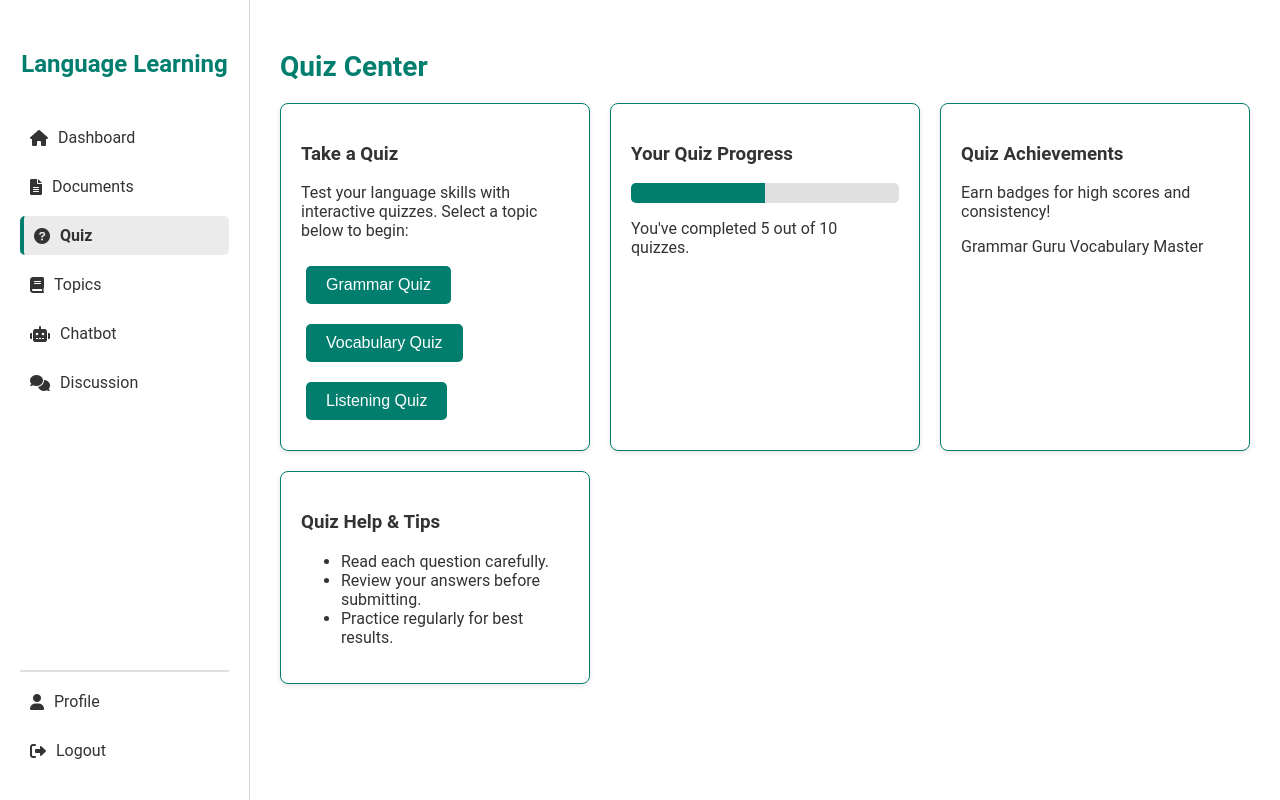
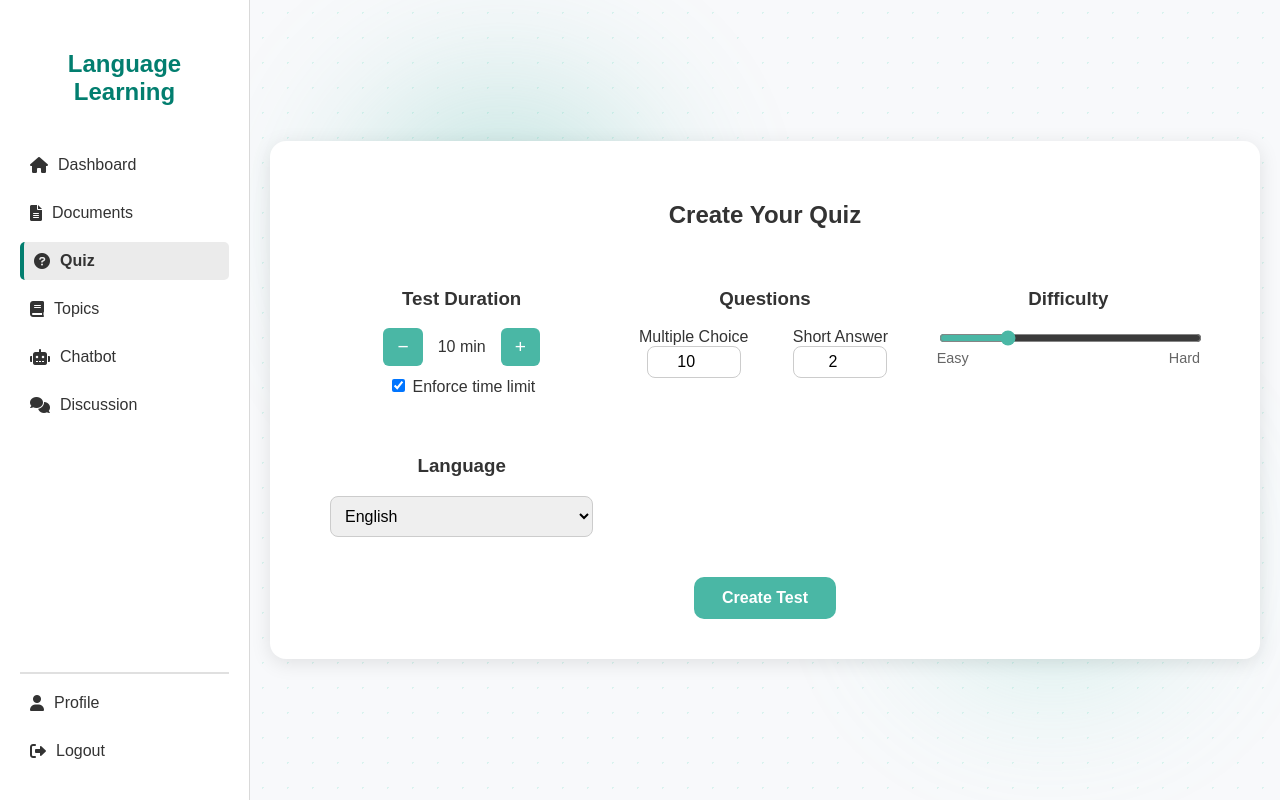
Before and after one commit to mohamedelziat50/language-learning-chatbot-MIU, a PHP site: page /app/views/student/quiz.php in a window 1280 px wide. Run offline with PHP 8.4, Linux system fonts and the light colour scheme.

Commit message:
Adding quiz page to student
Create quiz page that allows users to set quiz duration, question types, difficulty level, and language before generating a quiz. The page includes a countdown timer, and submit button to simulate quiz creation and submission.

```diff
--- a/app/views/student/quiz.php
+++ b/app/views/student/quiz.php
@@ -1,45 +1,200 @@
 <!DOCTYPE html>
 <html lang="en">
 <head>
-    <meta charset="UTF-8">
-    <meta name="viewport" content="width=device-width, initial-scale=1.0">
-    <title>Quiz</title>
-    <link rel="stylesheet" href="../../../public/css/student/student.css">
+  <meta charset="UTF-8" />
+  <meta name="viewport" content="width=device-width, initial-scale=1.0" />
+  <title>Create Quiz</title>
+  <link rel="stylesheet" href="../../../public/css/student/student.css">
+  <link rel="stylesheet" href="/language-learning-chatbot-MIU/public/css/student/quiz.css">
 </head>
 <body>
-    <?php include '../partials/sidebar.php'; ?>
-    <div class="main-content">
-        <div class="header">Quiz Center</div>
-        <div class="card-container">
-            <div class="card">
-                <h3>Take a Quiz</h3>
-                <p>Test your language skills with interactive quizzes. Select a topic below to begin:</p>
-                <button class="button-primary">Grammar Quiz</button>
-                <button class="button-primary">Vocabulary Quiz</button>
-                <button class="button-primary">Listening Quiz</button>
+<?php include '../partials/sidebar.php'; ?>
+  <section class="quiz-settings">
+    <div class="settings-container">
+
+      <h1>Create Your Quiz</h1>
+
+      <div class="settings-grid">
+        <!-- Time -->
+        <div class="setting time">
+          <h3>Test Duration</h3>
+          <div class="duration-control">
+            <button id="decreaseTime">−</button>
+            <span id="timeDisplay">10 min</span>
+            <button id="increaseTime">+</button>
+          </div>
+          <label><input type="checkbox" id="enforceTime" checked> Enforce time limit</label>
+        </div>
+
+        <!-- Questions -->
+        <div class="setting questions">
+          <h3>Questions</h3>
+          <div class="question-types">
+            <div>
+              <label>Multiple Choice</label>
+              <input type="number" id="mcqCount" value="10" min="0" max="50">
             </div>
-            <div class="card">
-                <h3>Your Quiz Progress</h3>
-                <div class="progress-bar">
-                    <div class="progress" style="width: 50%;"></div>
-                </div>
-                <p>You've completed 5 out of 10 quizzes.</p>
+            <div>
+              <label>Short Answer</label>
+              <input type="number" id="shortCount" value="2" min="0" max="20">
             </div>
-            <div class="card">
-                <h3>Quiz Achievements</h3>
-                <p>Earn badges for high scores and consistency!</p>
-                <span class="badge">Grammar Guru</span>
-                <span class="badge">Vocabulary Master</span>
-            </div>
-            <div class="card">
-                <h3>Quiz Help & Tips</h3>
-                <ul>
-                    <li>Read each question carefully.</li>
-                    <li>Review your answers before submitting.</li>
-                    <li>Practice regularly for best results.</li>
-                </ul>
-            </div>
+          </div>
         </div>
+
+        <!-- Difficulty -->
+        <div class="setting difficulty">
+          <h3>Difficulty</h3>
+          <input type="range" id="difficultySlider" min="1" max="5" value="2">
+          <div class="difficulty-labels">
+            <span>Easy</span>
+            <span>Hard</span>
+          </div>
+        </div>
+
+        <!-- Language -->
+        <div class="setting language">
+          <h3>Language</h3>
+          <select id="languageSelect">
+            <option value="english">English</option>
+            <option value="french">French</option>
+            <option value="spanish">Spanish</option>
+            <option value="arabic">Arabic</option>
+          </select>
+        </div>
+      </div>
+
+      <button id="createBtn" class="create-btn">Create Test</button>
+
     </div>
+  </section>
+
+  <!-- Quiz Output Section -->
+  <section id="quizOutput" class="hidden">
+  <div class="quiz-container">
+    <div class="quiz-header">
+      <h2>Your Quiz</h2>
+      <div class="timer">
+        ⏱ <span id="timerDisplay">10:00</span>
+      </div>
+    </div>
+
+
+    <div class="question">
+      <p><strong>1.</strong> What does HTML stand for?</p>
+      <ul>
+        <li><input type="radio" name="q1"> HyperText Markup Language</li>
+        <li><input type="radio" name="q1"> Home Tool Markup Language</li>
+        <li><input type="radio" name="q1"> Hyperlinks and Text Markup Language</li>
+      </ul>
+    </div>
+
+    <div class="question">
+      <p><strong>2.</strong> Write a short note on CSS selectors.</p>
+      <textarea rows="4" placeholder="Your answer here..."></textarea>
+    </div>
+
+    <div class="submit-container">
+      <button id="submitQuiz" class="submit-btn">Submit Quiz</button>
+    </div>
+  </div>
+</section>
+
+  <!-- Loading Spinner -->
+  <div id="loadingSpinner" class="hidden">
+    <div class="spinner"></div>
+  </div>
+
+  <script>
+  // Duration control
+  let time = 10;
+  const timeDisplay = document.getElementById("timeDisplay");
+  document.getElementById("increaseTime").addEventListener("click", () => {
+    time += 5;
+    timeDisplay.textContent = `${time} min`;
+  });
+  document.getElementById("decreaseTime").addEventListener("click", () => {
+    if (time > 5) {
+      time -= 5;
+      timeDisplay.textContent = `${time} min`;
+    }
+  });
+
+  // Create test logic
+  const createBtn = document.getElementById("createBtn");
+  const loadingSpinner = document.getElementById("loadingSpinner");
+  const quizOutput = document.getElementById("quizOutput");
+  const quizSettings = document.querySelector(".quiz-settings");
+
+  createBtn.addEventListener("click", () => {
+    // Hide settings, show loader
+    quizSettings.classList.add("hidden");
+    quizOutput.classList.add("hidden");
+    loadingSpinner.classList.remove("hidden");
+
+    // Simulate loading delay (2 seconds)
+    setTimeout(() => {
+      loadingSpinner.classList.add("hidden"); // Hide loader
+      quizOutput.classList.remove("hidden");  // Show quiz
+      quizOutput.scrollIntoView({ behavior: "smooth" });
+    }, 2000);
+  });
+
+  function startTimer(duration) {
+    let timer = duration, minutes, seconds;
+    const display = document.getElementById("timerDisplay");
+    const interval = setInterval(() => {
+      minutes = parseInt(timer / 60, 10);
+      seconds = parseInt(timer % 60, 10);
+
+      minutes = minutes < 10 ? "0" + minutes : minutes;
+      seconds = seconds < 10 ? "0" + seconds : seconds;
+
+      display.textContent = `${minutes}:${seconds}`;
+
+      if (--timer < 0) {
+        clearInterval(interval);
+        alert("Time’s up! Submitting your quiz...");
+        submitQuiz();
+      }
+    }, 1000);
+  }
+
+  function submitQuiz() {
+    alert("Your quiz has been submitted successfully!");
+    location.reload(); // reset to start page for demo
+  }
+
+  const submitButton = document.getElementById("submitQuiz");
+  submitButton.addEventListener("click", submitQuiz);
+
+  // Update inside your existing setTimeout (after quizOutput shows)
+  createBtn.addEventListener("click", () => {
+    quizSettings.classList.add("hidden");
+    quizOutput.classList.add("hidden");
+    loadingSpinner.classList.remove("hidden");
+
+    setTimeout(() => {
+      loadingSpinner.classList.add("hidden");
+      quizOutput.classList.remove("hidden");
+      quizOutput.scrollIntoView({ behavior: "smooth" });
+
+      // Start timer (10 minutes = 600 seconds)
+      startTimer(600);
+    }, 2000);
+  });
+
+
+  // Handle answer selection visual
+document.querySelectorAll(".question li").forEach(option => {
+  option.addEventListener("click", () => {
+    const parent = option.closest("ul");
+    parent.querySelectorAll("li").forEach(li => li.classList.remove("selected"));
+    option.classList.add("selected");
+    option.querySelector("input").checked = true;
+  });
+});
+
+</script>
+
 </body>
 </html>
--- /dev/null
+++ b/public/css/student/quiz.css
@@ -0,0 +1,409 @@
+/* =============================
+   GLOBAL STYLES
+============================= */
+body {
+    background-color: #f8f9fb;
+    background-image: radial-gradient(#d9f3ef 1px, transparent 1px);
+    background-size: 25px 25px;
+    font-family: 'Poppins', sans-serif;
+    margin: 0;
+    padding: 0;
+    overflow-x: hidden;
+}
+
+body::-webkit-scrollbar {
+    display: none;
+}
+
+/* =============================
+   QUIZ SETTINGS SECTION
+============================= */
+.quiz-settings {
+    position: relative;
+    display: flex;
+    justify-content: center;
+    align-items: center;
+    min-height: 90vh;
+    padding: 40px 20px;
+}
+
+.settings-container {
+    background: #fff;
+    border-radius: 16px;
+    box-shadow: 0 4px 20px rgba(0, 0, 0, 0.1);
+    max-width: 900px;
+    width: 100%;
+    padding: 40px 60px;
+    text-align: center;
+}
+
+.settings-container h1 {
+    color: #333;
+    margin-bottom: 40px;
+}
+
+.settings-grid {
+    display: grid;
+    grid-template-columns: repeat(auto-fit, minmax(250px, 1fr));
+    gap: 40px;
+    margin-bottom: 40px;
+}
+
+/* --- Time Section --- */
+.time .duration-control {
+    display: flex;
+    justify-content: center;
+    align-items: center;
+    gap: 15px;
+    margin-bottom: 10px;
+}
+
+.duration-control button {
+    background: #4ab7a5;
+    color: #fff;
+    border: none;
+    padding: 8px 14px;
+    font-size: 1.2em;
+    border-radius: 6px;
+    cursor: pointer;
+    transition: background 0.3s;
+}
+
+.duration-control button:hover {
+    background: #3a9e8f;
+}
+
+/* --- Question Count --- */
+.questions input {
+    width: 80px;
+    padding: 6px;
+    border-radius: 8px;
+    border: 1px solid #ccc;
+    text-align: center;
+    font-size: 1em;
+}
+
+/* --- Difficulty --- */
+.difficulty input[type="range"] {
+    width: 100%;
+    accent-color: #4ab7a5;
+}
+
+.difficulty-labels {
+    display: flex;
+    justify-content: space-between;
+    font-size: 0.9em;
+    color: #666;
+}
+
+/* --- Language Selection --- */
+.language select {
+    width: 100%;
+    padding: 10px;
+    border-radius: 8px;
+    border: 1px solid #ccc;
+    font-size: 1em;
+}
+
+/* --- Create Button --- */
+.create-btn {
+    background: #4ab7a5;
+    color: white;
+    padding: 12px 28px;
+    border: none;
+    border-radius: 10px;
+    font-size: 1em;
+    cursor: pointer;
+    font-weight: 600;
+    transition: background 0.3s, transform 0.2s;
+}
+
+.create-btn:hover {
+    background: #3a9e8f;
+    transform: translateY(-2px);
+}
+
+/* --- Decorative Background --- */
+.quiz-settings::before,
+.quiz-settings::after {
+    content: "";
+    position: absolute;
+    border-radius: 50%;
+    z-index: -1;
+    opacity: 0.3;
+    filter: blur(80px);
+}
+
+.quiz-settings::before {
+    width: 300px;
+    height: 300px;
+    background: #4ab7a5;
+    top: 10%;
+    left: 10%;
+}
+
+.quiz-settings::after {
+    width: 250px;
+    height: 250px;
+    background: #6fd1bf;
+    bottom: 15%;
+    right: 10%;
+}
+
+/* =============================
+   LOADING SPINNER
+============================= */
+.hidden {
+    display: none !important;
+    visibility: hidden;
+}
+
+#loadingSpinner {
+    position: fixed;
+    top: 0;
+    left: 0;
+    width: 100%;
+    height: 100%;
+    background: rgba(255, 255, 255, 0.8);
+    display: flex;
+    justify-content: center;
+    align-items: center;
+    z-index: 1000;
+}
+
+.spinner {
+    width: 60px;
+    height: 60px;
+    border: 6px solid #e0e0e0;
+    border-top: 6px solid #4ab7a5;
+    border-radius: 50%;
+    animation: spin 1s linear infinite;
+}
+
+@keyframes spin {
+    to {
+        transform: rotate(360deg);
+    }
+}
+
+/* =============================
+   QUIZ DISPLAY SECTION
+============================= */
+#quizOutput {
+    display: block;
+    width: 100%;
+    min-height: 100vh;
+    background: #f8fafc;
+    padding: 0;
+    box-shadow: none;
+    border-radius: 0;
+}
+
+/* --- Header --- */
+.quiz-header {
+    display: flex;
+    justify-content: space-between;
+    align-items: center;
+    background: linear-gradient(90deg, #4ab7a5, #6fd1bf);
+    color: #fff;
+    padding: 18px 30px;
+}
+
+.quiz-header h2 {
+    margin: 0;
+    font-size: 1.4em;
+    font-weight: 700;
+    letter-spacing: 0.5px;
+}
+
+/* --- Timer --- */
+.timer {
+    display: flex;
+    align-items: center;
+    gap: 8px;
+    font-weight: 600;
+    background: rgba(255, 255, 255, 0.15);
+    padding: 6px 16px;
+    border-radius: 20px;
+}
+
+.timer span {
+    font-size: 1.1em;
+}
+
+/* --- Body --- */
+.quiz-body {
+    padding: 50px 10%;
+}
+
+/* =============================
+   QUESTION STYLING
+============================= */
+.question {
+    margin-bottom: 40px;
+    padding: 0 10px 25px;
+    border-bottom: 1px solid #e5e5e5;
+}
+
+.question:last-child {
+    border-bottom: none;
+}
+
+.question p {
+    font-weight: 600;
+    font-size: 1.1em;
+    margin-bottom: 15px;
+    color: #222;
+}
+
+/* --- Options --- */
+.question ul {
+    list-style: none;
+    padding: 0;
+    display: grid;
+    grid-template-columns: repeat(2, 1fr);
+    gap: 10px;
+}
+
+.question li {
+    background: #f5f7fa;
+    border-radius: 12px;
+    padding: 22px 24px;
+    border: 1px solid #dce3e9;
+    cursor: pointer;
+    transition: all 0.25s ease;
+    font-weight: 500;
+    color: #333;
+    font-size: 1.2em;
+}
+
+.question li:hover {
+    background: #eaf7f4;
+    border-color: #4ab7a5;
+}
+
+.question input[type="radio"] {
+    accent-color: #4ab7a5;
+    margin-right: 10px;
+}
+
+.question li.selected {
+    background: #d6f4ee;
+    border-color: #4ab7a5;
+    box-shadow: 0 4px 12px rgba(74, 183, 165, 0.3);
+    transform: scale(1.02);
+}
+
+/* --- Short Answer --- */
+.question textarea {
+    width: 100%;
+    border: 1px solid #dce3e9;
+    border-radius: 8px;
+    padding: 12px;
+    font-size: 1em;
+    background: #f9fafb;
+    transition: border-color 0.3s ease;
+}
+
+.question textarea:focus {
+    outline: none;
+    border-color: #4ab7a5;
+    background: #ffffff;
+}
+
+.question-types {
+    display: flex;
+    justify-content: space-evenly;
+    align-items: center;
+    gap: 30px;
+    margin-top: 15px;
+}
+
+
+/* =============================
+   SUBMIT BUTTON
+============================= */
+.submit-container {
+    display: flex;
+    justify-content: center;
+    margin: 30px 0;
+}
+
+.submit-btn {
+    background: #4ab7a5;
+    color: white;
+    padding: 12px 40px;
+    border: none;
+    border-radius: 50px;
+    font-size: 1em;
+    font-weight: 600;
+    cursor: pointer;
+    transition: all 0.3s ease;
+}
+
+.submit-btn:hover {
+    background: #3a9e8f;
+    transform: translateY(-2px);
+}
+
+.question p {
+    font-weight: 600;
+    font-size: 30px;
+    margin-bottom: 15px;
+    color: #222;
+}
+
+.question {
+    margin-bottom: 50px;
+    padding: 10px 15px 30px;
+}
+
+
+
+
+
+#quizOutput {
+    background: linear-gradient(120deg, #f8fafc, #eef9f7);
+    position: relative;
+    overflow: hidden;
+}
+
+#quizOutput::before {
+    content: "";
+    position: absolute;
+    width: 400px;
+    height: 400px;
+    background: radial-gradient(circle at 30% 30%, #b9f3e4, transparent 60%);
+    top: -100px;
+    left: -100px;
+    z-index: 0;
+    opacity: 0.4;
+}
+
+#quizOutput::after {
+    content: "";
+    position: absolute;
+    width: 400px;
+    height: 400px;
+    background: radial-gradient(circle at 80% 70%, #a4e5da, transparent 60%);
+    bottom: -100px;
+    right: -100px;
+    z-index: 0;
+    opacity: 0.4;
+}
+
+.timer {
+    animation: pulse 2s infinite ease-in-out;
+}
+
+@keyframes pulse {
+
+    0%,
+    100% {
+        background-color: rgba(255, 255, 255, 0.15);
+    }
+
+    50% {
+        background-color: rgba(255, 255, 255, 0.55);
+    }
+}
```
